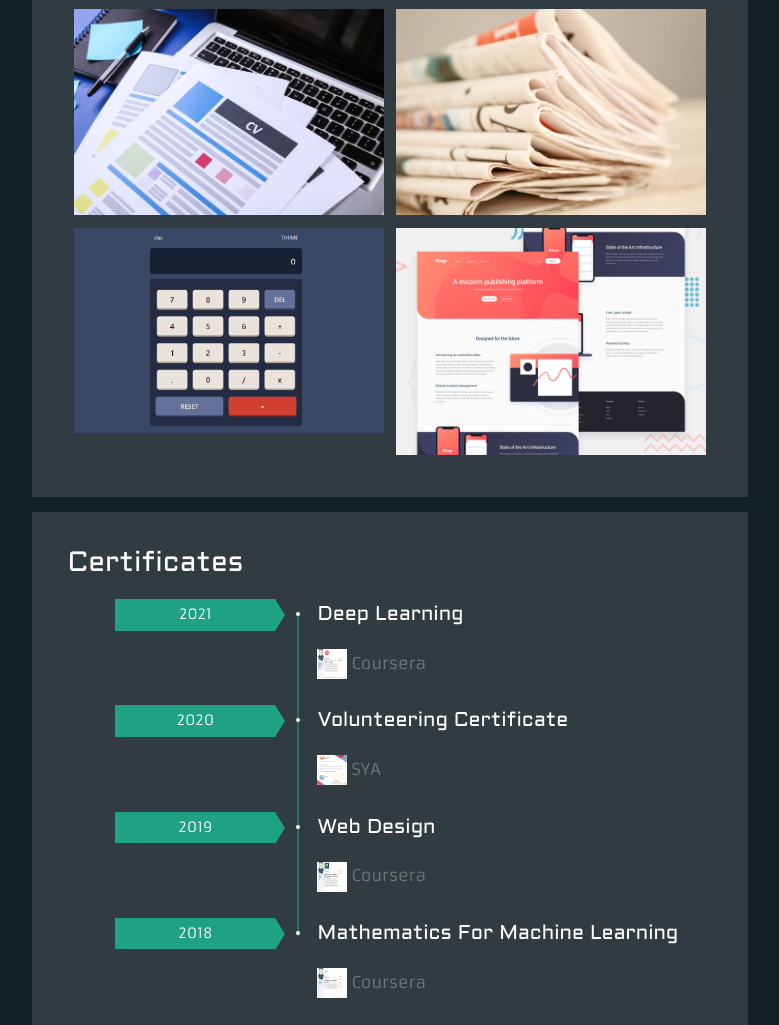
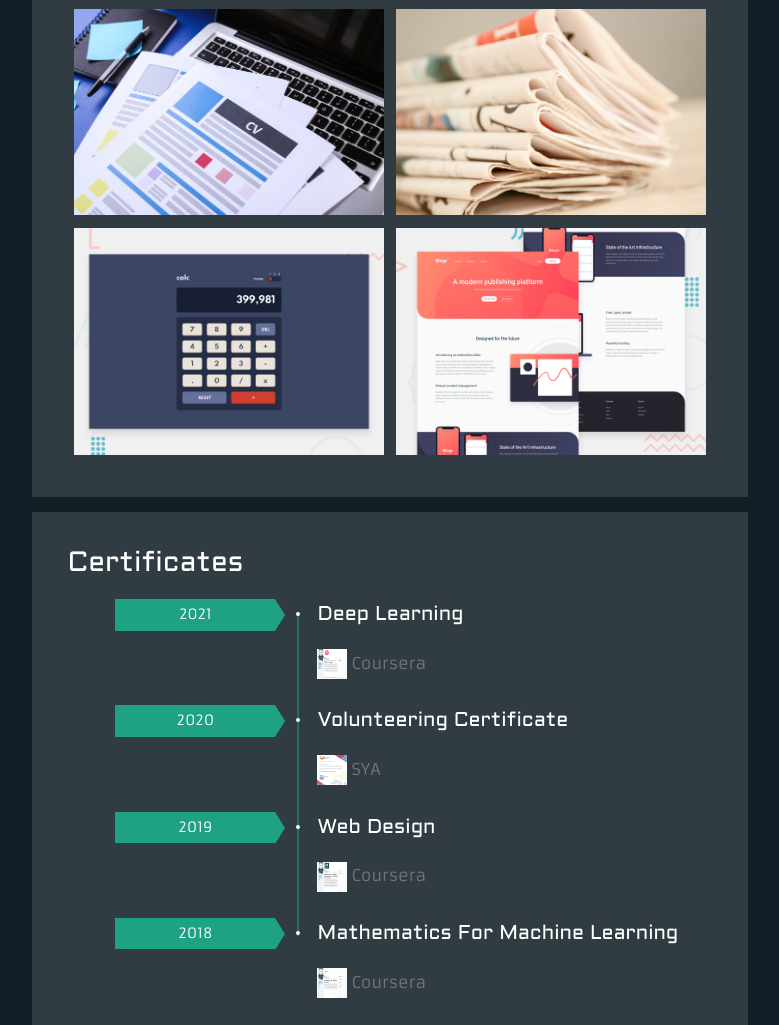
Before and after one commit to BushraDa/bushrada.github.io, a plain HTML site: page index.html in a window 1280 px wide. Shown: the part 1885-2910 px from the top of the page, without its empty margins (410-1189 px from the left). Drawn offline with nearby package versions, Linux system fonts and the light colour scheme.

Commit message:
change image

```diff
--- a/index.html
+++ b/index.html
@@ -310,7 +310,7 @@
                     <div class="col-md-6 col-sm-6">
                         <article>
                             <figure>
-                                <img src="images/calculator.png">
+                                <img src="images/calculator.jpg">
                             </figure>
                             <div class="overlay">
                                 <div class="vtable">
```
Also changed, not shown: images/calculator.jpg (added), images/calculator.png (deleted).
